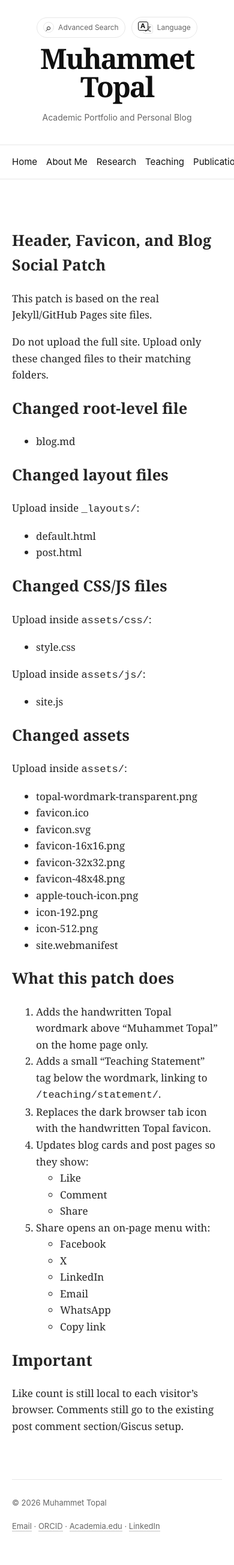
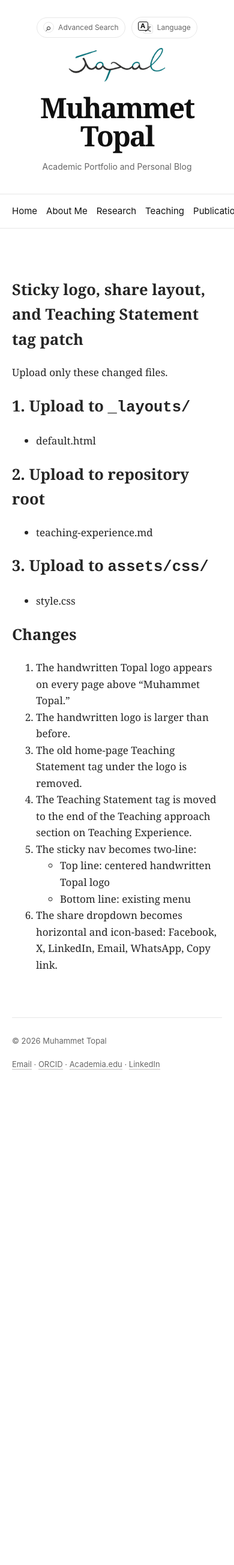
Before and after one commit to m-topal/muhammettopal, a Jekyll site: the page built from UPLOAD_INSTRUCTIONS.md, in a window 390 px wide. Shown: the whole page at 60% size. Built offline with Jekyll 4.4.1, drawn with Linux system fonts in a browser that asks for light colours; our own code applies the rules of GitHub Pages for plain Markdown files; after the commit the page ends 1839 px from its top, so only the background shows below that.

Commit message:
Add files via upload

```diff
--- a/UPLOAD_INSTRUCTIONS.md
+++ b/UPLOAD_INSTRUCTIONS.md
@@ -1,55 +1,24 @@
-# Header, Favicon, and Blog Social Patch
+# Sticky logo, share layout, and Teaching Statement tag patch
 
-This patch is based on the real Jekyll/GitHub Pages site files.
+Upload only these changed files.
 
-Do not upload the full site. Upload only these changed files to their matching folders.
+## 1. Upload to `_layouts/`
+- default.html
 
-## Changed root-level file
-- blog.md
+## 2. Upload to repository root
+- teaching-experience.md
 
-## Changed layout files
-Upload inside `_layouts/`:
-- default.html
-- post.html
-
-## Changed CSS/JS files
-Upload inside `assets/css/`:
+## 3. Upload to `assets/css/`
 - style.css
 
-Upload inside `assets/js/`:
-- site.js
+## Changes
 
-## Changed assets
-Upload inside `assets/`:
-- topal-wordmark-transparent.png
-- favicon.ico
-- favicon.svg
-- favicon-16x16.png
-- favicon-32x32.png
-- favicon-48x48.png
-- apple-touch-icon.png
-- icon-192.png
-- icon-512.png
-- site.webmanifest
-
-## What this patch does
-
-1. Adds the handwritten Topal wordmark above “Muhammet Topal” on the home page only.
-2. Adds a small “Teaching Statement” tag below the wordmark, linking to `/teaching/statement/`.
-3. Replaces the dark browser tab icon with the handwritten Topal favicon.
-4. Updates blog cards and post pages so they show:
-   - Like
-   - Comment
-   - Share
-5. Share opens an on-page menu with:
-   - Facebook
-   - X
-   - LinkedIn
-   - Email
-   - WhatsApp
-   - Copy link
-
-## Important
-
-Like count is still local to each visitor's browser.
-Comments still go to the existing post comment section/Giscus setup.
+1. The handwritten Topal logo appears on every page above “Muhammet Topal.”
+2. The handwritten logo is larger than before.
+3. The old home-page Teaching Statement tag under the logo is removed.
+4. The Teaching Statement tag is moved to the end of the Teaching approach section on Teaching Experience.
+5. The sticky nav becomes two-line:
+   - Top line: centered handwritten Topal logo
+   - Bottom line: existing menu
+6. The share dropdown becomes horizontal and icon-based:
+   Facebook, X, LinkedIn, Email, WhatsApp, Copy link.
--- a/_layouts/default.html
+++ b/_layouts/default.html
@@ -64,12 +64,9 @@
         </div>
       </div>
 
-      {% if page.url == "/" %}
-      <div class="home-header-mark">
+      <div class="home-header-mark site-header-wordmark-block">
         <img class="home-header-wordmark" src="{{ '/assets/topal-wordmark-transparent.png' | relative_url }}" alt="Topal wordmark">
-        <a class="home-header-statement-tag" href="{{ '/teaching/statement/' | relative_url }}">Teaching Statement</a>
       </div>
-      {% endif %}
 
       <a class="name" href="{{ '/' | relative_url }}">Muhammet Topal</a>
       <p class="identity-sentence">Academic Portfolio and Personal Blog</p>
--- a/assets/css/style.css
+++ b/assets/css/style.css
@@ -1971,3 +1971,189 @@ main{padding-top:42px}.home-intro{max-width:820px;margin:0 auto;text-align:left}
     right: 0;
   }
 }
+/* v33: corrected wordmark placement, two-line sticky nav, teaching statement tag, horizontal share menu */
+
+/* Make handwritten Topal visible on every page, larger but still light. */
+.site-header-wordmark-block,
+.home-header-mark {
+  display: flex;
+  justify-content: center;
+  align-items: center;
+  margin: -4px auto 10px;
+}
+
+.site-header-wordmark-block .home-header-wordmark,
+.home-header-wordmark {
+  width: min(450px, 58vw);
+  max-height: 96px;
+  object-fit: contain;
+}
+
+/* Remove old home tag if cached markup exists somewhere. */
+.home-header-mark .home-header-statement-tag {
+  display: none !important;
+}
+
+/* Two-line sticky bar: logo centered on its own line, menu centered below. */
+.site-nav {
+  position: sticky;
+  top: 0;
+  z-index: 1000;
+  background: rgba(255,255,255,.97);
+  backdrop-filter: blur(8px);
+}
+
+.sticky-wordmark-row {
+  display: flex;
+  align-items: center;
+  justify-content: center;
+  height: 42px;
+  border-bottom: 1px solid var(--line);
+  background: rgba(255,255,255,.97);
+}
+
+.sticky-wordmark-row img {
+  display: block;
+  width: 150px;
+  max-height: 34px;
+  object-fit: contain;
+}
+
+/* Teaching Statement tag belongs at the end of Teaching approach text. */
+.teaching-approach-statement-tag {
+  display: inline-flex;
+  align-items: center;
+  justify-content: center;
+  margin-top: 10px;
+  border: 1px solid var(--ink);
+  border-radius: 999px;
+  padding: 8px 14px;
+  color: var(--ink);
+  font-family: var(--sans);
+  font-size: 12px;
+  line-height: 1;
+  letter-spacing: .09em;
+  text-transform: uppercase;
+  background: #fff;
+  text-decoration: none;
+}
+
+.teaching-approach-statement-tag:hover {
+  background: var(--soft);
+  text-decoration: none;
+}
+
+/* Horizontal share menu with icon badges. */
+.share-menu-panel {
+  width: auto;
+  min-width: 0;
+  max-width: min(92vw, 720px);
+  padding: 9px;
+  border-radius: 999px;
+  display: flex;
+  align-items: center;
+  gap: 7px;
+  white-space: nowrap;
+}
+
+.share-menu-panel[hidden] {
+  display: none !important;
+}
+
+.share-menu-panel a,
+.share-menu-panel button {
+  width: auto;
+  display: inline-flex;
+  align-items: center;
+  gap: 6px;
+  border: 1px solid var(--line);
+  border-radius: 999px;
+  padding: 8px 11px;
+  white-space: nowrap;
+  background: #fff;
+}
+
+.share-menu-panel a:hover,
+.share-menu-panel button:hover {
+  background: var(--soft);
+}
+
+.share-menu-panel a::before,
+.share-menu-panel button::before {
+  display: inline-flex;
+  align-items: center;
+  justify-content: center;
+  min-width: 19px;
+  height: 19px;
+  border-radius: 999px;
+  border: 1px solid var(--line);
+  font-size: 10px;
+  font-weight: 700;
+  font-family: var(--sans);
+  line-height: 1;
+}
+
+.share-menu-panel a[href*="facebook"]::before {
+  content: "f";
+}
+
+.share-menu-panel a[href*="twitter"]::before {
+  content: "X";
+}
+
+.share-menu-panel a[href*="linkedin"]::before {
+  content: "in";
+}
+
+.share-menu-panel a[href^="mailto"]::before {
+  content: "✉";
+  font-size: 11px;
+}
+
+.share-menu-panel a[href*="wa.me"]::before {
+  content: "☏";
+  font-size: 11px;
+}
+
+.share-menu-panel .share-copy::before {
+  content: "🔗";
+  font-size: 11px;
+  border: none;
+  min-width: 18px;
+}
+
+/* Ensure dropdown can stretch to the right without being clipped by card edge when possible. */
+.blog-card .share-menu-panel {
+  left: 0;
+  right: auto;
+}
+
+/* Mobile keeps the same idea but allows wrapping rather than vertical stacking. */
+@media (max-width: 760px) {
+  .site-header-wordmark-block .home-header-wordmark,
+  .home-header-wordmark {
+    width: min(330px, 70vw);
+    max-height: 76px;
+  }
+
+  .sticky-wordmark-row {
+    height: 36px;
+  }
+
+  .sticky-wordmark-row img {
+    width: 118px;
+    max-height: 28px;
+  }
+
+  .share-menu-panel {
+    border-radius: 18px;
+    flex-wrap: wrap;
+    white-space: normal;
+    width: min(92vw, 360px);
+  }
+
+  .share-menu-panel a,
+  .share-menu-panel button {
+    flex: 0 0 auto;
+  }
+}
```
Also changed, not shown: teaching-experience.md (+1 -0 lines).
